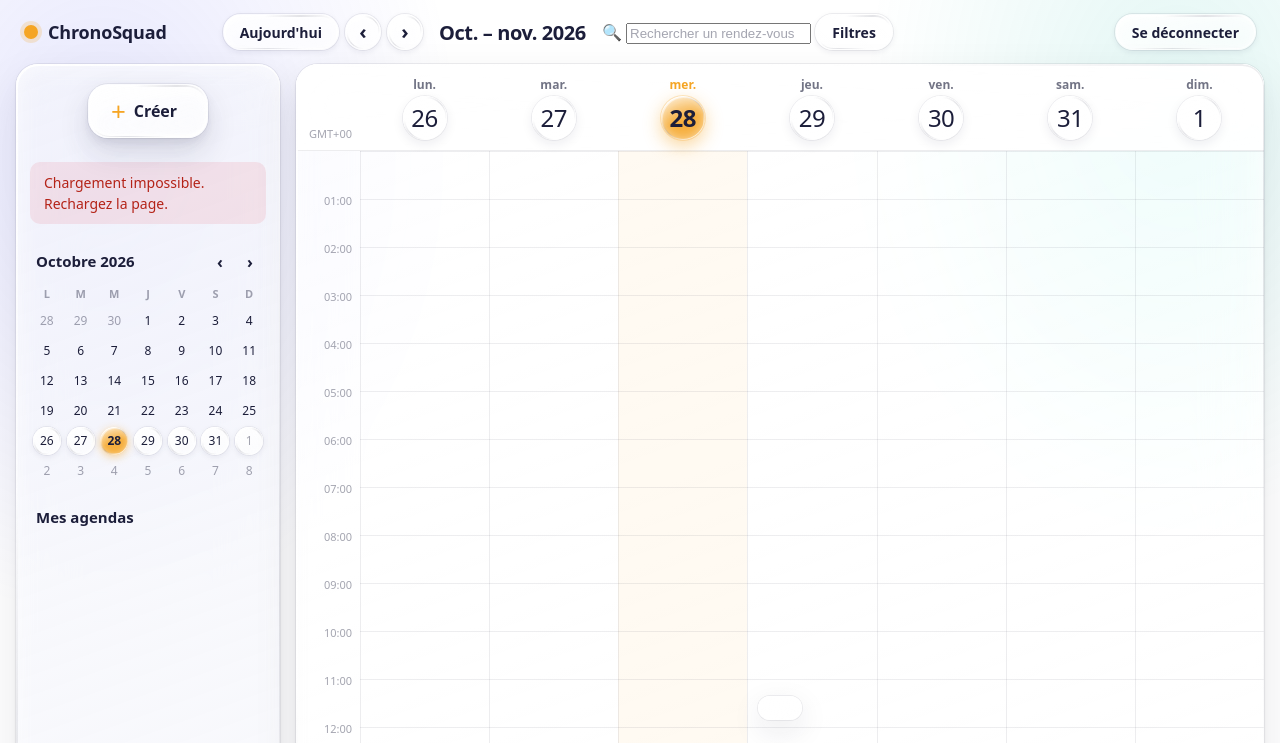
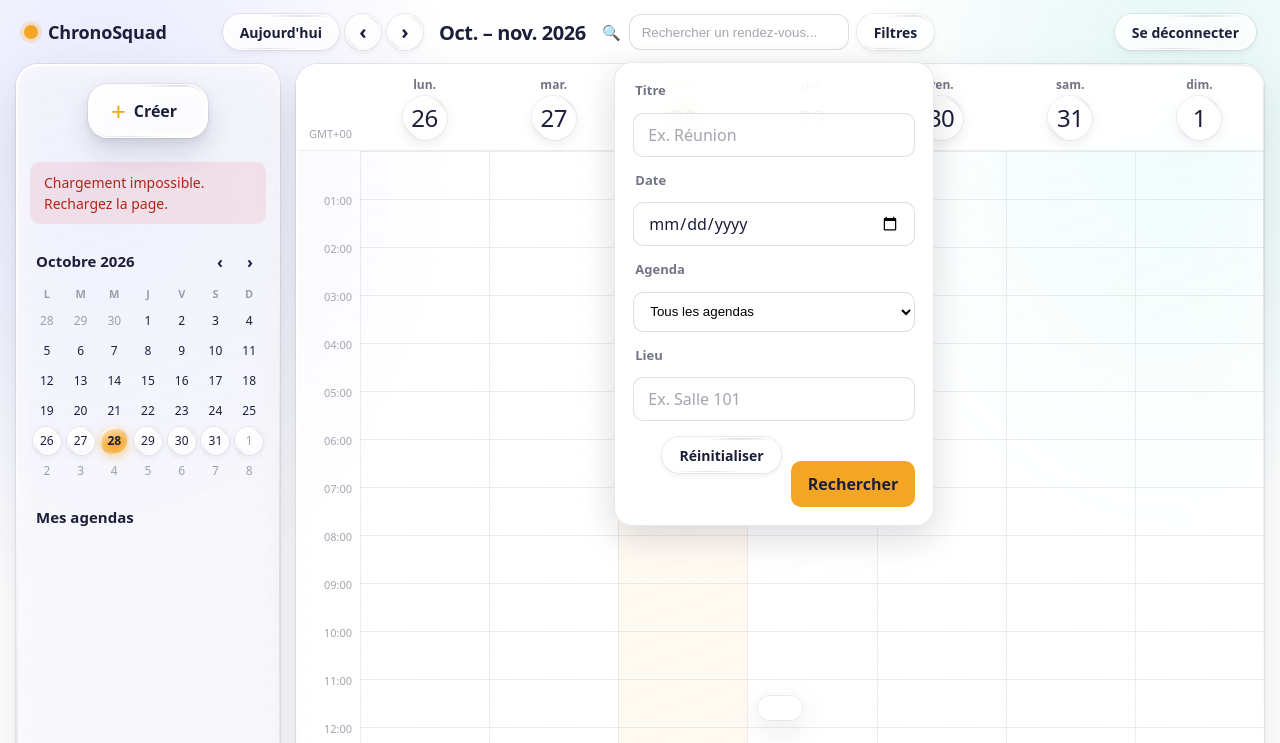
Before and after one commit to mbianytabs/ACL2026-ChronoSquad, a Node project: template views/agendas.ejs in a window 1280 px wide, after a click on "Filtres". Shown: the top 743 px of the page. Run offline with Node 20 templates, Linux system fonts and the light colour scheme; the template is opened without the code that fills it: most values are stand-ins (such as "Sample title", 1, 10 or a date in 2020).

Commit message:
feat: ajoute recherche et filtres rendez-vous

```diff
--- a/public/css/style.css
+++ b/public/css/style.css
@@ -171,6 +171,162 @@
     font-weight: 600;
     color: var(--muted);
 }
+.search-area {
+    position: relative;
+    display: flex;
+    align-items: center;
+}
+
+.search-bar {
+    display: flex;
+    align-items: center;
+    gap: 8px;
+}
+
+.search-icon {
+    font-size: 15px;
+}
+
+#search-input {
+    width: 220px;
+    height: 36px;
+    padding: 0 12px;
+    border: 1px solid rgba(120, 120, 150, 0.25);
+    border-radius: 12px;
+    background: rgba(255, 255, 255, 0.75);
+    outline: none;
+}
+
+#search-input:focus {
+    border-color: var(--sun);
+}
+
+.search-filters {
+    position: absolute;
+    top: calc(100% + 12px);
+    right: 0;
+    width: 320px;
+    padding: 18px;
+    background: rgba(255, 255, 255, 0.96);
+    border: 1px solid rgba(120, 120, 150, 0.18);
+    border-radius: 18px;
+    box-shadow: 0 12px 35px rgba(20, 20, 40, 0.15);
+    z-index: 1000;
+}
+
+.search-filters[hidden] {
+    display: none;
+}
+
+.search-filters .field {
+    display: flex;
+    flex-direction: column;
+    gap: 6px;
+    margin-bottom: 14px;
+}
+
+.search-filters label {
+    margin: 0;
+    font-size: 13px;
+    font-weight: 600;
+    color: var(--muted);
+}
+
+.search-filters input,
+.search-filters select {
+    width: 100%;
+    height: 40px;
+    padding: 0 12px;
+    border: 1px solid rgba(120, 120, 150, 0.25);
+    border-radius: 10px;
+    background: white;
+    outline: none;
+    box-sizing: border-box;
+}
+
+.search-filters input:focus,
+.search-filters select:focus {
+    border-color: var(--sun);
+    box-shadow: 0 0 0 3px rgba(245, 165, 36, 0.18);
+}
+
+.search-filter-actions {
+    display: flex;
+    justify-content: flex-end;
+    gap: 10px;
+    margin-top: 16px;
+}
+
+.search-filter-actions .btn-primary {
+    margin-top: 0;
+}
+
+.search-results {
+    position: absolute;
+    top: calc(100% + 12px);
+    left: 0;
+    width: 380px;
+    max-height: 400px;
+    overflow-y: auto;
+    padding: 12px;
+    background: rgba(255, 255, 255, 0.98);
+    border: 1px solid rgba(120, 120, 150, 0.18);
+    border-radius: 16px;
+    box-shadow: 0 12px 35px rgba(20, 20, 40, 0.15);
+    z-index: 999;
+}
+
+.search-results[hidden] {
+    display: none;
+}
+
+.search-results-count {
+    margin: 4px 8px 10px;
+    font-size: 13px;
+    font-weight: 600;
+    color: var(--muted);
+}
+
+.search-results-list {
+    list-style: none;
+    padding: 0;
+    margin: 0;
+}
+
+.search-result-item {
+    width: 100%;
+    display: flex;
+    flex-direction: column;
+    align-items: flex-start;
+    gap: 4px;
+    padding: 11px 12px;
+    border: none;
+    border-radius: 11px;
+    background: transparent;
+    text-align: left;
+    cursor: pointer;
+}
+
+.search-result-item:hover {
+    background: rgba(245, 166, 35, 0.10);
+}
+
+.search-result-title {
+    font-size: 14px;
+    color: var(--text);
+}
+
+.search-result-when,
+.search-result-meta {
+    font-size: 12px;
+    color: var(--muted);
+}
+
+.search-empty {
+    margin: 10px;
+    font-size: 13px;
+    color: var(--muted);
+}
 
 body:has(> .auth) {
     display: flex;
--- a/public/js/agendas.js
+++ b/public/js/agendas.js
@@ -62,6 +62,20 @@
 const shareEmpty = document.getElementById('share-empty');
 const shareRemoveBtn = document.getElementById('share-remove');
 
+const searchInput = document.getElementById('search-input');
+const searchFilterBtn = document.getElementById('search-filter-btn');
+const searchFilters = document.getElementById('search-filters');
+const searchTitle = document.getElementById('search-title');
+const searchDate = document.getElementById('search-date');
+const searchAgenda = document.getElementById('search-agenda');
+const searchLocation = document.getElementById('search-location');
+const searchResetBtn = document.getElementById('search-reset-btn');
+const searchSubmitBtn = document.getElementById('search-submit-btn');
+const searchResults = document.getElementById('search-results');
+const searchResultsCount = document.getElementById('search-results-count');
+const searchResultsList = document.getElementById('search-results-list');
+const searchEmpty = document.getElementById('search-empty');
+
 const HOUR_HEIGHT = 48;
 
 const today = new Date();
@@ -173,6 +187,325 @@
         + word
         + (count > 1 ? 's' : '')
     );
+}
+
+
+/* =========================================================
+   RECHERCHE DE RENDEZ-VOUS
+   ========================================================= */
+
+function normalizeSearchText(value) {
+    return String(value || '')
+        .normalize('NFD')
+        .replace(/[\u0300-\u036f]/g, '')
+        .toLowerCase()
+        .trim();
+}
+
+function getSearchEventKey(ev) {
+    return String(ev.recurringEventId || ev.id)
+        + '|'
+        + new Date(ev.start).toISOString();
+}
+
+function syncSearchAgendaOptions() {
+    if (!searchAgenda) return;
+
+    const previousValue = searchAgenda.value;
+
+    searchAgenda.replaceChildren();
+
+    const allOption = document.createElement('option');
+    allOption.value = '';
+    allOption.textContent = 'Tous les agendas';
+    searchAgenda.append(allOption);
+
+    agendas.forEach((agenda) => {
+        const option = document.createElement('option');
+        option.value = String(agenda.id);
+        option.textContent = agenda.name;
+        searchAgenda.append(option);
+    });
+
+    if (
+        [...searchAgenda.options].some(
+            (option) => option.value === previousValue
+        )
+    ) {
+        searchAgenda.value = previousValue;
+    }
+}
+
+function toggleSearchFilters(forceOpen) {
+    if (!searchFilters || !searchFilterBtn) return;
+
+    const shouldOpen =
+        forceOpen !== undefined
+            ? forceOpen
+            : searchFilters.hidden;
+
+    searchFilters.hidden = !shouldOpen;
+
+    searchFilterBtn.setAttribute(
+        'aria-expanded',
+        String(shouldOpen)
+    );
+}
+
+function getSearchCriteria() {
+    return {
+        query: normalizeSearchText(searchInput?.value),
+        title: normalizeSearchText(searchTitle?.value),
+        date: searchDate?.value || '',
+        agendaId: searchAgenda?.value || '',
+        location: normalizeSearchText(searchLocation?.value),
+    };
+}
+
+function hasSearchCriteria(criteria) {
+    return Boolean(
+        criteria.query
+        || criteria.title
+        || criteria.date
+        || criteria.agendaId
+        || criteria.location
+    );
+}
+
+function eventMatchesSearch(ev, criteria) {
+    const agenda = findAgenda(ev.agendaId);
+
+    const title = normalizeSearchText(ev.title);
+    const location = normalizeSearchText(ev.location);
+    const description = normalizeSearchText(ev.description);
+    const agendaName = normalizeSearchText(agenda?.name);
+
+    if (criteria.query) {
+        const quickMatch =
+            title.includes(criteria.query)
+            || location.includes(criteria.query)
+            || description.includes(criteria.query)
+            || agendaName.includes(criteria.query);
+
+        if (!quickMatch) return false;
+    }
+
+    if (
+        criteria.title
+        && !title.includes(criteria.title)
+    ) {
+        return false;
+    }
+
+    if (
+        criteria.location
+        && !location.includes(criteria.location)
+    ) {
+        return false;
+    }
+
+    if (
+        criteria.agendaId
+        && String(ev.agendaId) !== criteria.agendaId
+    ) {
+        return false;
+    }
+
+    if (
+        criteria.date
+        && toDateInput(new Date(ev.start)) !== criteria.date
+    ) {
+        return false;
+    }
+
+    return true;
+}
+
+function formatSearchResultDate(ev) {
+    const start = new Date(ev.start);
+    const end = new Date(ev.end);
+
+    return (
+        capitalize(
+            start.toLocaleDateString(
+                'fr-FR',
+                {
+                    weekday: 'short',
+                    day: 'numeric',
+                    month: 'short',
+                    year: 'numeric'
+                }
+            )
+        )
+        + ' · '
+        + formatTime(start)
+        + ' – '
+        + formatTime(end)
+    );
+}
+
+function openSearchResult(ev) {
+    const start = new Date(ev.start);
+
+    selectedAgendaIds.add(ev.agendaId);
+
+    showWeekOf(start);
+    renderAgendaList();
+    renderEvents();
+
+    const key = getSearchEventKey(ev);
+
+    requestAnimationFrame(() => {
+        const card = [
+            ...weekColumns.querySelectorAll(
+                '.event:not(.draft)'
+            )
+        ].find(
+            (element) =>
+                element.dataset.searchEventKey === key
+        );
+
+        if (card) {
+            card.scrollIntoView({
+                block: 'center',
+                behavior: 'smooth'
+            });
+
+            card.click();
+        }
+    });
+
+    if (searchResults) {
+        searchResults.hidden = true;
+    }
+}
+
+function renderSearchResults(matches) {
+    if (
+        !searchResults
+        || !searchResultsList
+        || !searchResultsCount
+        || !searchEmpty
+    ) {
+        return;
+    }
+
+    searchResults.hidden = false;
+    searchResultsList.replaceChildren();
+
+    searchResultsCount.textContent =
+        matches.length === 1
+            ? '1 rendez-vous trouvé'
+            : matches.length + ' rendez-vous trouvés';
+
+    searchEmpty.hidden = matches.length !== 0;
+
+    matches.forEach((ev) => {
+        const agenda = findAgenda(ev.agendaId);
+
+        const item = document.createElement('li');
+
+        const button = document.createElement('button');
+        button.type = 'button';
+        button.className = 'search-result-item';
+
+        const title = document.createElement('strong');
+        title.className = 'search-result-title';
+        title.textContent = ev.title || 'Sans titre';
+
+        const when = document.createElement('span');
+        when.className = 'search-result-when';
+        when.textContent = formatSearchResultDate(ev);
+
+        const meta = document.createElement('span');
+        meta.className = 'search-result-meta';
+
+        const details = [];
+
+        if (agenda?.name) {
+            details.push('Agenda : ' + agenda.name);
+        }
+
+        if (ev.location) {
+            details.push('Lieu : ' + ev.location);
+        }
+
+        meta.textContent = details.join(' · ');
+
+        button.append(title, when);
+
+        if (meta.textContent) {
+            button.append(meta);
+        }
+
+        button.addEventListener(
+            'click',
+            () => openSearchResult(ev)
+        );
+
+        item.append(button);
+        searchResultsList.append(item);
+    });
+}
+
+function performSearch() {
+    const criteria = getSearchCriteria();
+
+    if (!hasSearchCriteria(criteria)) {
+        if (searchResults) {
+            searchResults.hidden = true;
+        }
+
+        return;
+    }
+
+    const matches =
+        calendarEvenements
+            .filter(
+                (ev) =>
+                    eventMatchesSearch(
+                        ev,
+                        criteria
+                    )
+            )
+            .sort(
+                (a, b) =>
+                    new Date(a.start)
+                    -
+                    new Date(b.start)
+            );
+
+
+    toggleSearchFilters(false);
+
+
+    renderSearchResults(matches);
+}
+
+function resetSearch() {
+    if (searchInput) searchInput.value = '';
+    if (searchTitle) searchTitle.value = '';
+    if (searchDate) searchDate.value = '';
+    if (searchAgenda) searchAgenda.value = '';
+    if (searchLocation) searchLocation.value = '';
+
+    if (searchResults) {
+        searchResults.hidden = true;
+    }
+
+    if (searchResultsList) {
+        searchResultsList.replaceChildren();
+    }
+
+    if (searchResultsCount) {
+        searchResultsCount.textContent = '';
+    }
+
+    if (searchEmpty) {
+        searchEmpty.hidden = true;
+    }
+
+    searchInput?.focus();
 }
 
 function createAgendaRow(agenda) {
@@ -566,7 +899,6 @@
         );
     }
 }
-
 function renderWeek() {
     const weekEnd =
         addDays(
@@ -1009,6 +1341,9 @@
                 : ''
         );
 
+    block.dataset.searchEventKey =
+        getSearchEventKey(ev);
+
     block.style.setProperty(
         '--agenda-color',
         agenda.color
@@ -1575,7 +1910,6 @@
                     '0'
                 );
 }
-
 function showWeekOf(date) {
     weekStart =
         startOfWeek(
@@ -1653,6 +1987,8 @@
             ]);
 
         await refreshCalendarEvenements();
+
+        syncSearchAgendaOptions();
 
         renderAgendaList();
 
@@ -2390,7 +2726,6 @@
 
     focusFirstField();
 }
-
 function openEditTache(ev) {
     editing = {
         kind:
@@ -2869,6 +3204,8 @@
                         : a
             );
 
+        syncSearchAgendaOptions();
+
         renderAgendaList();
 
         renderEvents();
@@ -2885,6 +3222,8 @@
     agendas.push(
         agenda
     );
+
+    syncSearchAgendaOptions();
 
     renderAgendaList();
 
@@ -3105,7 +3444,6 @@
 
     return true;
 }
-
 async function deleteEditing() {
     const {
         kind,
@@ -3198,6 +3536,8 @@
 
         await refreshCalendarEvenements();
 
+        syncSearchAgendaOptions();
+
         renderAgendaList();
 
         renderEvents();
@@ -3849,7 +4189,6 @@
         shareUsername.focus();
     }
 }
-
 async function removePartages() {
     const usernames =
         selectedPartages();
@@ -4006,6 +4345,102 @@
     }
 );
 
+
+/* =========================================================
+   ÉVÉNEMENTS DE LA RECHERCHE
+   ========================================================= */
+
+if (searchFilterBtn) {
+    searchFilterBtn.addEventListener(
+        'click',
+        () => toggleSearchFilters()
+    );
+}
+
+if (searchSubmitBtn) {
+    searchSubmitBtn.addEventListener(
+        'click',
+        performSearch
+    );
+}
+
+if (searchResetBtn) {
+    searchResetBtn.addEventListener(
+        'click',
+        resetSearch
+    );
+}
+
+if (searchInput) {
+    searchInput.addEventListener(
+        'input',
+        performSearch
+    );
+
+    searchInput.addEventListener(
+        'keydown',
+        (event) => {
+            if (event.key === 'Enter') {
+                event.preventDefault();
+
+                performSearch();
+            }
+
+            if (event.key === 'Escape') {
+                resetSearch();
+            }
+        }
+    );
+}
+
+[
+    searchTitle,
+    searchDate,
+    searchAgenda,
+    searchLocation
+]
+    .filter(Boolean)
+    .forEach(
+        (field) => {
+
+            field.addEventListener(
+                'keydown',
+                (event) => {
+
+                    if (
+                        event.key
+                        ===
+                        'Enter'
+                    ) {
+                        event.preventDefault();
+
+                        performSearch();
+                    }
+                }
+            );
+        }
+    );
+
+document.addEventListener(
+    'click',
+    (event) => {
+
+        if (
+            searchResults
+            &&
+            !searchResults.hidden
+            &&
+            !event.target.closest(
+                '.search-area'
+            )
+        ) {
+            searchResults.hidden =
+                true;
+        }
+    }
+);
+
+
 updateRecurrenceEndVisibility();
 
 init();
```
